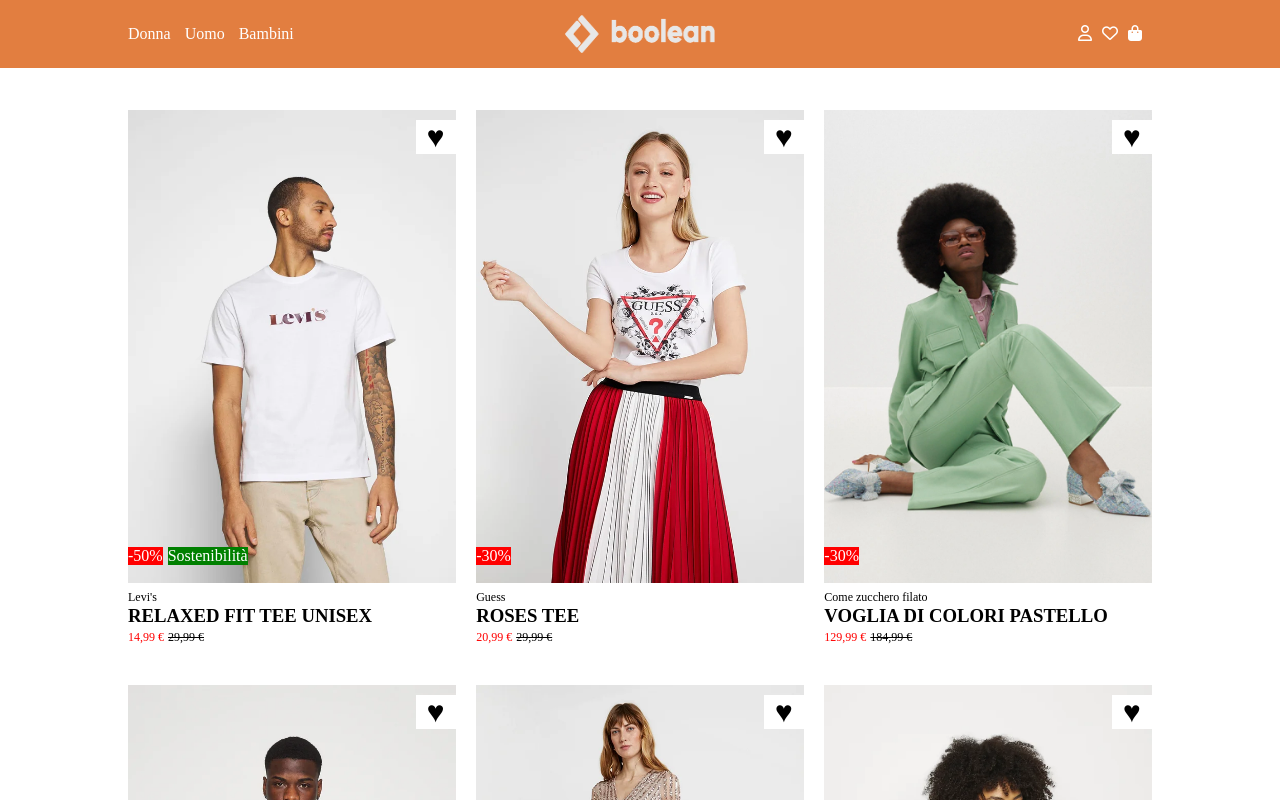
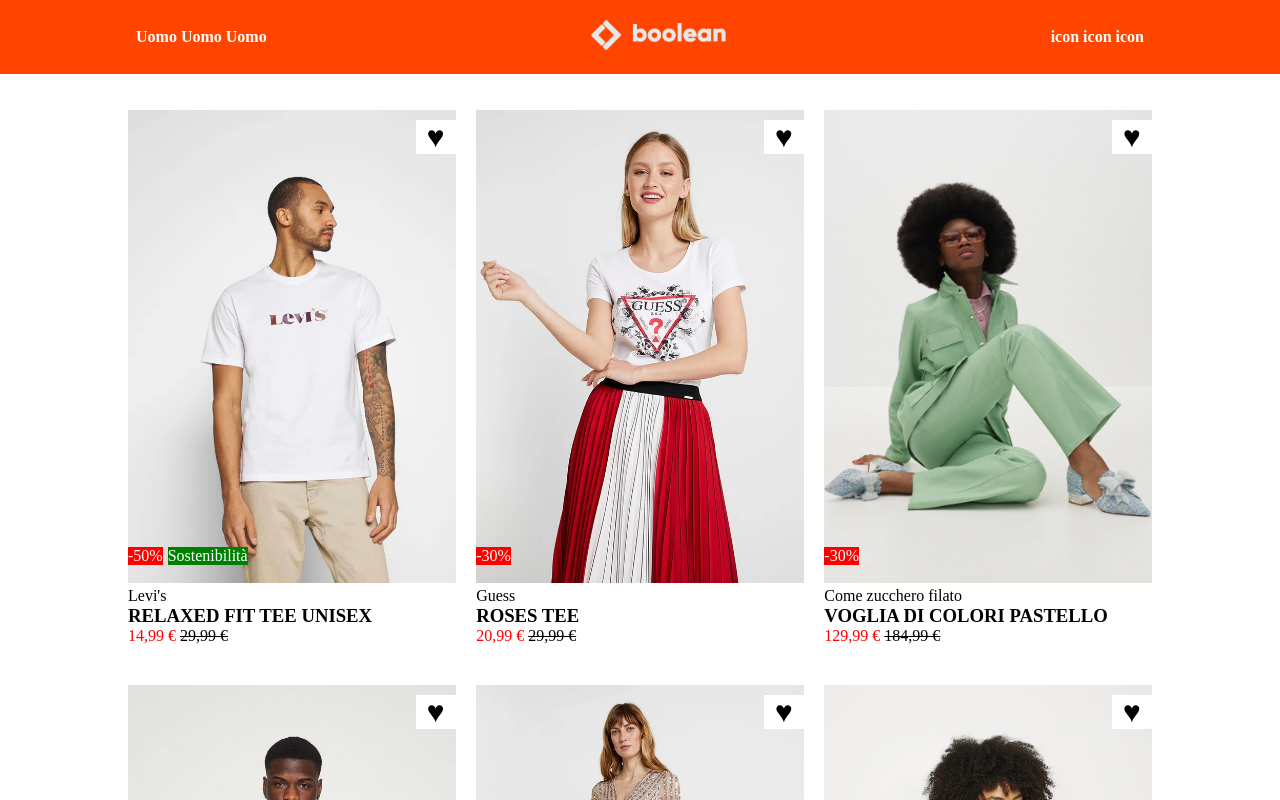
Before and after one commit to Leovilcu1/html-css-boolando, a plain HTML site: page index.html in a window 1280 px wide. Shown: the top 800 px of the page. Drawn offline with Linux system fonts and the light colour scheme.

Commit message:
html-css-boolando-modificato-header

```diff
--- a/css/style.css
+++ b/css/style.css
@@ -5,55 +5,61 @@
     box-sizing: border-box;
 }
 /* regole generali */
-body{
+header{
+    background-color: orangered;
+    padding: 20px 10px;
+    position: fixed;
+    top: 0;
+    left: 0;
+    width: 100%;
+}
+.container{
+    max-width: 80%;
+    margin: 0 auto;
+}
+.header-container{
+    display: flex;
+    justify-content: space-between;
+    align-items: center;
+    color: #fff;
+}
+.header-container div ul{
+    list-style: none;
+
+}
+.header-container div ul li{
+    display: inline-block;
+}
+.header-container div ul li a{
+    text-decoration: none;
+    font-weight: bold;
+    color: #fff;
+}
+.header-container div ul li a:hover{
+    text-decoration: underline;
+}
+.logo-header a img{
+    height: 30px;
+}
+
+
+
+
+
+
+
+
+
+
+
+
+
+
+
+/* inizio main */
+main{
     margin-top: 70px;
 }
-a{
-    text-decoration: none;
-    color: #ffff;
-    padding: 10px 10px 10px 0;
-}
-li{
-    list-style: none;
-}
-.container{
-    width: 80%;
-    margin: 0 auto;
-}
-header{
-    background-color: rgb(226, 126, 64);
-    position: fixed;
-    width: 100%;
-    top: 0;
-    left: 0;
-    z-index: 30;
-}
-.container-header{
-    padding:15px 0;
-}
-.container-top{
-    display: flex;
-    justify-content: space-between;
-}
-.container-top > *{
-    width: calc( 100% / 3);
-}
-.logo-header{
-    text-align: center;
-    width: 150px;
-}
-.nav-header{
-    display: flex;
-    align-items: center;
-}
-.icon-header{
-    display: flex;
-    justify-content: flex-end;
-    align-items: center;
-}
-
-/* inizio main */
-
 .container-main{
     display: flex;
     justify-content: space-between;
@@ -73,7 +79,7 @@ header{
     display: none;
 }
 .img-hover:hover .img1b {
-    display: block;
+    display:inline-block;
 }
 .heart{
     position: absolute;
--- a/index.html
+++ b/index.html
@@ -10,30 +10,24 @@
 </head>
 <body class="debug">
     <header>
-        <div class="container container-header">
-            <div class="container-top color-white">
-                <div class="nav-header">
+        <div class="container">
+            <div class="header-container">
+                <div>
                     <ul>
-                        <li>
-                            <a href="#">Donna</a>
-                            <a href="#">Uomo</a>
-                            <a href="#">Bambini</a>
-                        </li>
+                        <li><a href="#">Uomo</a></li>
+                        <li><a href="#">Uomo</a></li>
+                        <li><a href="#">Uomo</a></li>
                     </ul>
                 </div>
-
-                <img class="logo-header" src="img/boolean-logo.png" alt="boolean">
-
-                <div class="icon-header">
-                    <link rel="stylesheet" href="">
-                        <a href="#"> <i class="fa-regular fa-user"></i> </a>
-                    </link>
-                    <link rel="stylesheet" href="">
-                        <a href="#"> <i class="fa-regular fa-heart"></i> </a>
-                    </link>
-                    <link rel="stylesheet" href="">
-                        <a href="#"><i class="fa-solid fa-bag-shopping"></i></a>
-                    </link>
+                <div class="logo-header">
+                    <a href="#"><img src="img/boolean-logo.png" alt="">  </a>
+                </div>
+                <div>
+                    <ul>
+                        <li><a href="#">icon</a></li>
+                        <li><a href="#">icon</a></li>
+                        <li><a href="#">icon</a></li>
+                    </ul>
                 </div>
             </div>
          </div>
@@ -55,11 +49,11 @@
                         <div class="discount">-50%</div>
                         <div class="sost">Sostenibilità</div>
                     </div>
-                </div>
                     <span>Levi's</span>
                     <h3>RELAXED FIT TEE UNISEX</h3>
                     <span class="discount-red">14,99 €</span>
                     <span class="price-old">29,99 €</span>
+                </div>
             </div>
      <!-- Section -->
             <div class="container-big ">
@@ -72,11 +66,12 @@
                     <div class="discount-item">
                         <div class="discount">-30%</div>
                     </div>
-                </div>
+
                     <span>Guess</span>
                     <h3>ROSES TEE</h3>
                     <span class="discount-red">20,99 €</span>
                     <span class="price-old">29,99 €</span>
+                </div>
             </div>
      <!-- Section -->
             <div class="container-big">
@@ -89,11 +84,11 @@
                     <div class="discount-item">
                         <div class="discount">-30%</div>
                     </div>
-                </div>
                     <span>Come zucchero filato</span>
                     <h3>VOGLIA DI COLORI PASTELLO</h3>
                     <span class="discount-red">129,99 €</span>
                     <span class="price-old">184,99 €</span>
+                </div>
             </div>
      <!-- Section -->
             <div class="container-big">
@@ -107,11 +102,11 @@
                         <div class="discount">-50%</div>
                         <div class="sost">Sostenibilità</div>
                     </div>
-                </div>
                     <span>Levi's</span>
                     <h3>TEE UNISEX</h3>
                     <span class="discount-red">14,99 €</span>
                     <span class="price-old">29,99 €</span>
+                </div>
             </div>
      <!-- Section -->
             <div class="container-big">
```
Lines whose indentation alone changed are shown as unchanged.
